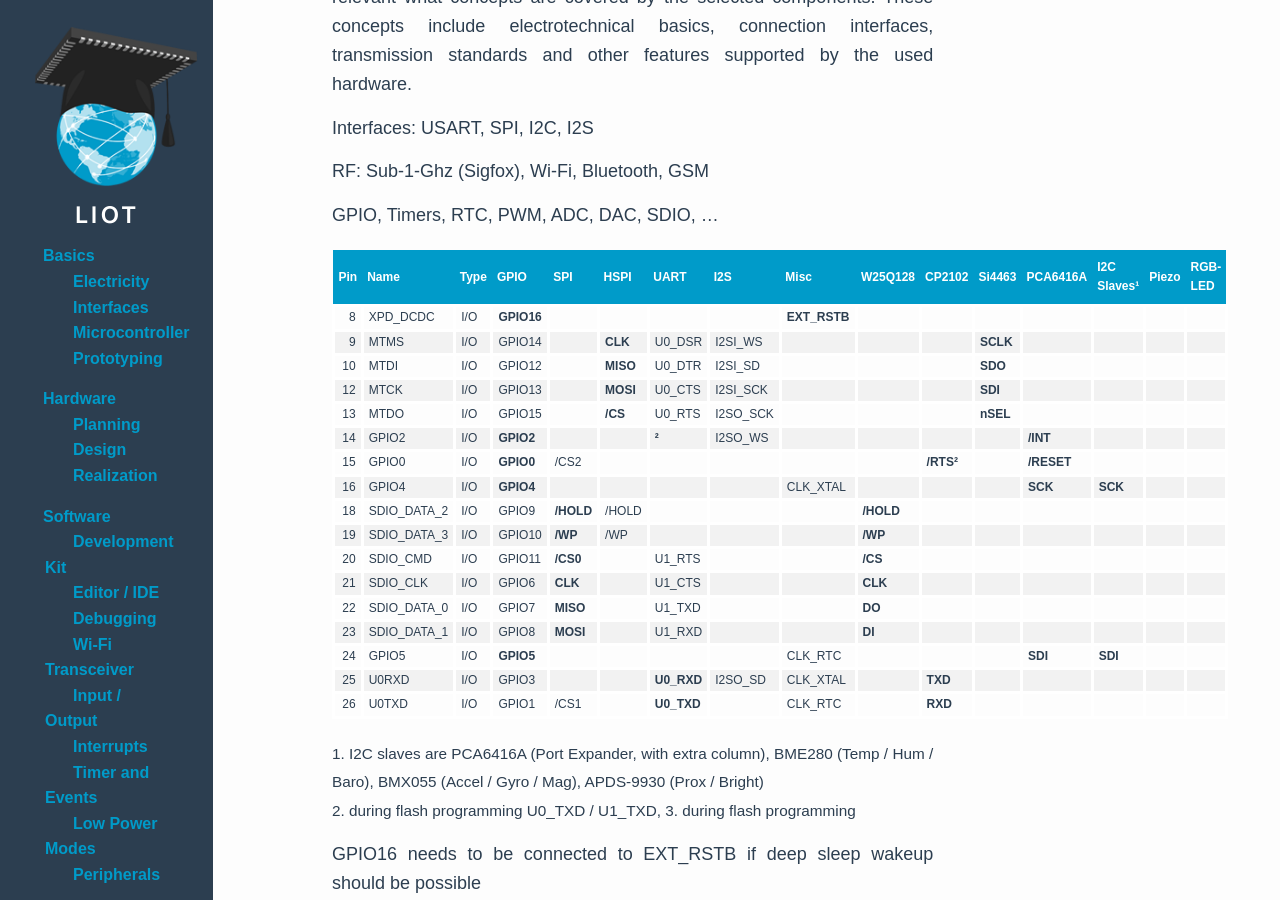
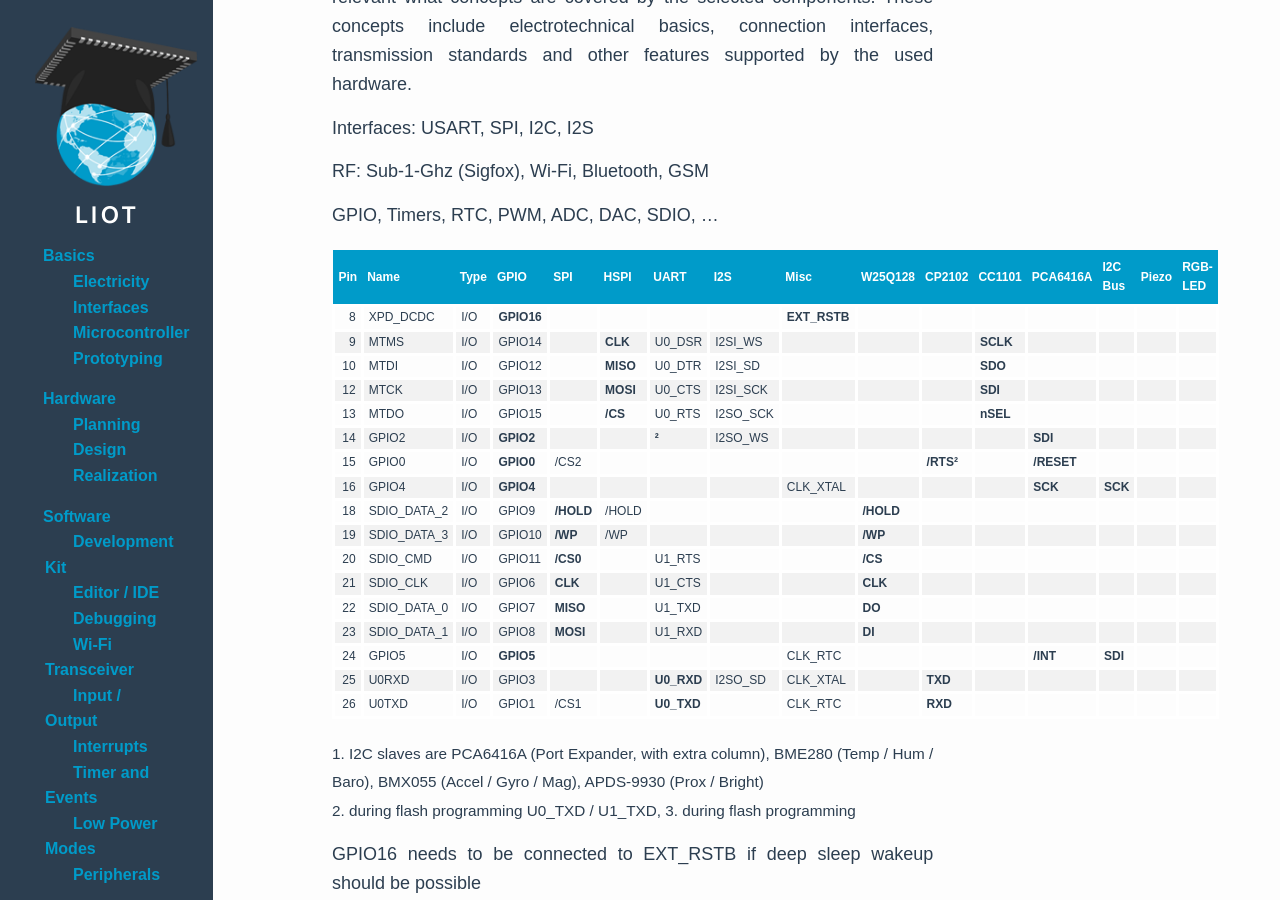
Before and after one commit to learn-internet-of-things/learn-internet-of-things.github.io, a Jekyll site: the page built from page/hardware/01-planning.md, in a window 1280 px wide and 900 px high, scrolled down 5491 px. Built offline with Jekyll 4.4.1, drawn with Linux system fonts in a browser that asks for light colours; nearby versions of some CDN libraries.

Commit message:
Update RF-transceiver and pin assignment in planning table.

```diff
--- a/page/hardware/01-planning.md
+++ b/page/hardware/01-planning.md
@@ -133,14 +133,14 @@
 
 
 
-| Pin | Name        | Type | GPIO       | SPI       | HSPI      | UART       | I2S      | Misc         | W25Q128   | CP2102    | Si4463   | PCA6416A   | I2C Slaves¹ | Piezo | RGB-LED |
-| ---:| ----------- | ---- | ---------- | --------- | --------- | ---------- | -------- | ------------ | --------- | --------- | -------- | --------   | ----------- |       |         |
+| Pin | Name        | Type | GPIO       | SPI       | HSPI      | UART       | I2S      | Misc         | W25Q128   | CP2102    | CC1101   | PCA6416A   | I2C Bus     | Piezo | RGB-LED |
+| ---:| ----------- | ---- | ---------- | --------- | --------- | ---------- | -------- | ------------ | --------- | --------- | -------- | --------   | ----------- | ----- |         |
 |   8 | XPD_DCDC    | I/O  | **GPIO16** |           |           |            |          | **EXT_RSTB** |           |           |          |            |             |       |         |
 |   9 | MTMS        | I/O  | GPIO14     |           | **CLK**   | U0_DSR     | I2SI_WS  |              |           |           | **SCLK** |            |             |       |         |
 |  10 | MTDI        | I/O  | GPIO12     |           | **MISO**  | U0_DTR     | I2SI_SD  |              |           |           | **SDO**  |            |             |       |         |
 |  12 | MTCK        | I/O  | GPIO13     |           | **MOSI**  | U0_CTS     | I2SI_SCK |              |           |           | **SDI**  |            |             |       |         |
 |  13 | MTDO        | I/O  | GPIO15     |           | **/CS**   | U0_RTS     | I2SO_SCK |              |           |           | **nSEL** |            |             |       |         |
-|  14 | GPIO2       | I/O  | **GPIO2**  |           |           | **²**      | I2SO_WS  |              |           |           |          | **/INT**   |             |       |         |
+|  14 | GPIO2       | I/O  | **GPIO2**  |           |           | **²**      | I2SO_WS  |              |           |           |          | **SDI**    |             |       |         |
 |  15 | GPIO0       | I/O  | **GPIO0**  | /CS2      |           |            |          |              |           | **/RTS²** |          | **/RESET** |             |       |         |
 |  16 | GPIO4       | I/O  | **GPIO4**  |           |           |            |          | CLK_XTAL     |           |           |          | **SCK**    | **SCK**     |       |         |
 |  18 | SDIO_DATA_2 | I/O  | GPIO9      | **/HOLD** | /HOLD     |            |          |              | **/HOLD** |           |          |            |             |       |         |
```
Also changed, not shown: other parts of page/hardware/01-planning.md (+1 -1 lines).
